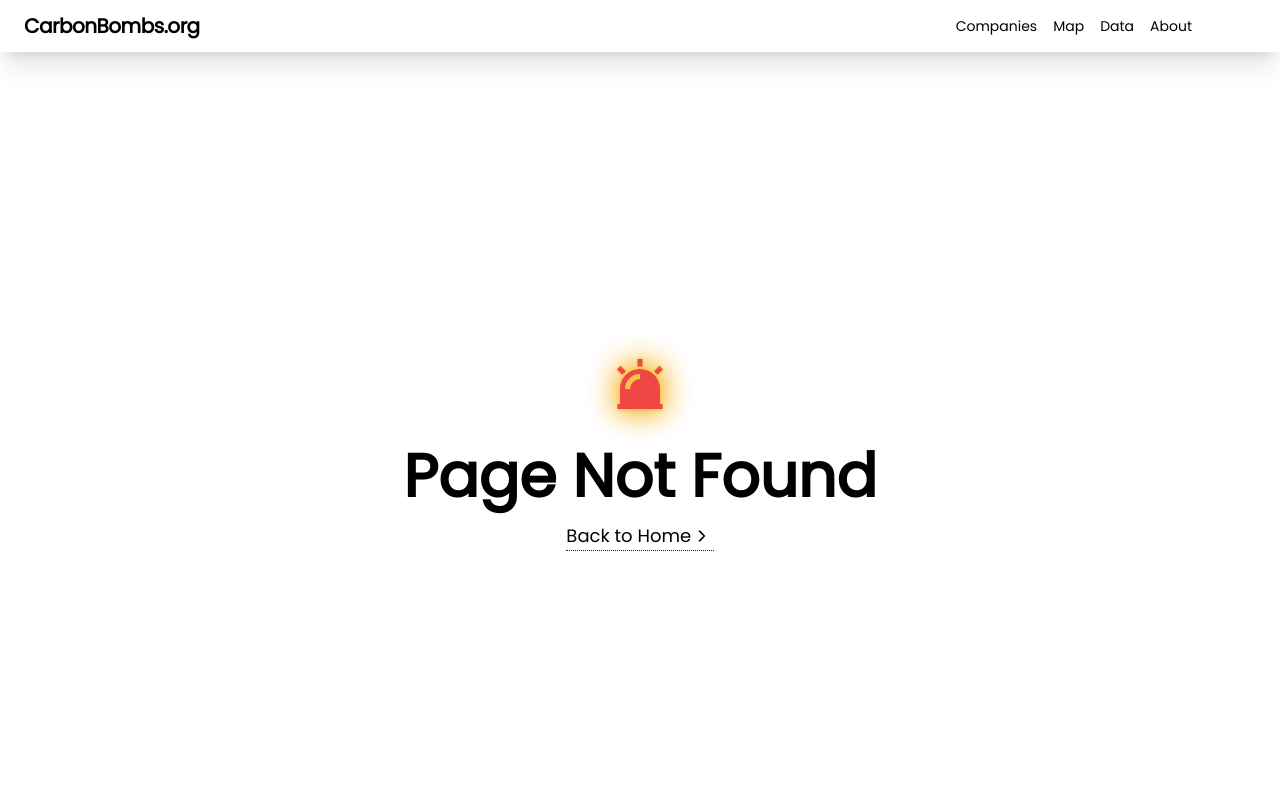
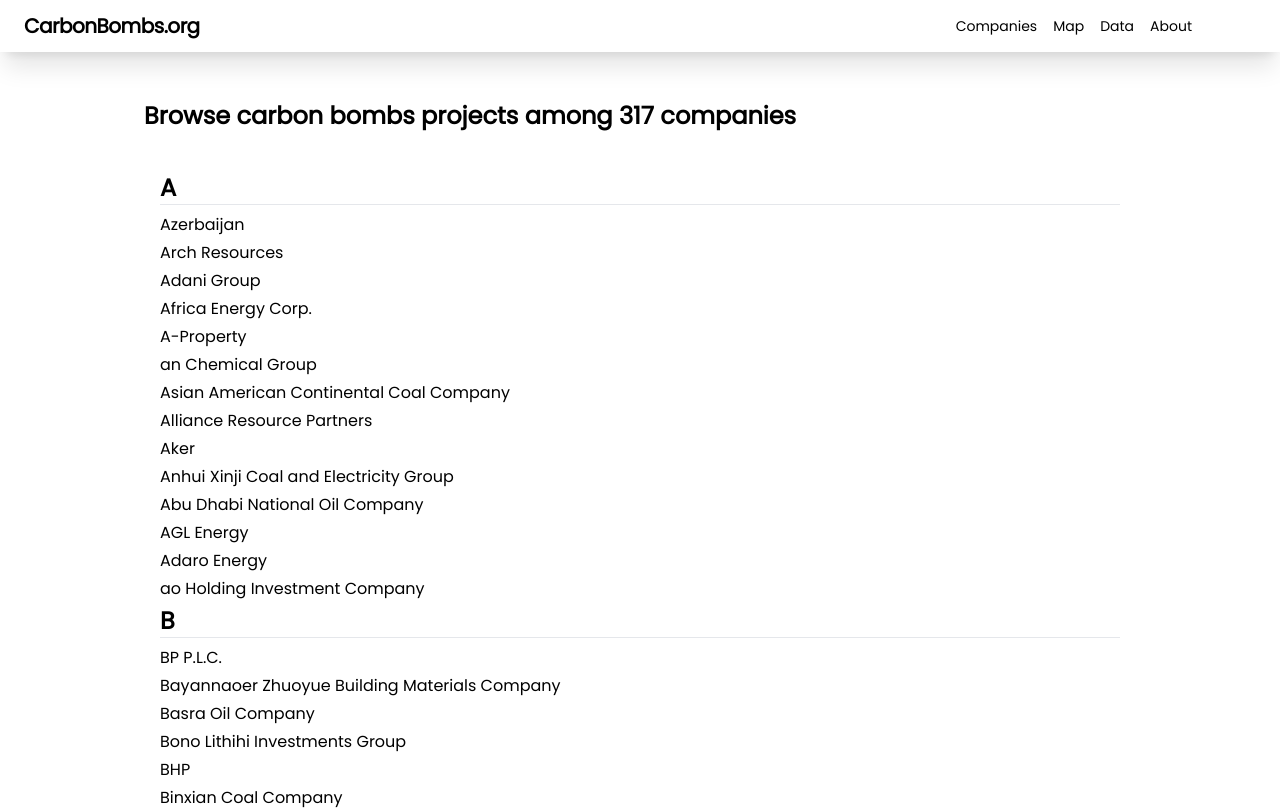
Before and after one commit to dataforgoodfr/CarbonBombsApp, a Next.js app: page /companies in a window 1280 px wide. Before the commit this address had no page. Shown: the top 810 px of the page. Built offline with nearby package versions, Linux system fonts and the light colour scheme.

Commit message:
add-company-pages

```diff
--- a/src/components/home/index.tsx
+++ b/src/components/home/index.tsx
@@ -9,7 +9,7 @@
 import WorldMap from '@/components/WorldMap';
 
 const HomePage = () => {
-  const { data = {} } = useContext(DataContext);
+  const { data } = useContext(DataContext);
   const [bombsFiltered, setBombsFiltered] = useState([]);
   const [selectedCompanies, setSelectedCompanies] = useState([]);
   const [selectedCountries, setSelectedCountries] = useState([]);
--- a/src/components/layout/Navbar.tsx
+++ b/src/components/layout/Navbar.tsx
@@ -1,12 +1,13 @@
 import * as React from 'react';
+import Link from 'next/link';
 
 const Navbar = () => {
   return (
     <nav className='sticky left-0 top-0 z-[9999] flex flex-wrap items-center justify-between bg-white bg-white p-3 px-6 shadow-xl'>
       <div className='mr-6 flex flex-shrink-0 items-center text-black'>
-        <span className='text-xl font-semibold tracking-tight'>
+        <Link href='/' className='text-xl font-semibold tracking-tight'>
           CarbonBombs.org
-        </span>
+        </Link>
       </div>
       <div className='block lg:hidden'>
         <button className='flex items-center rounded border border-black px-3 py-2 text-black hover:border-black hover:text-black'>
@@ -22,12 +23,12 @@
       </div>
       <div className='hidden pr-12 lg:flex lg:items-center'>
         <div className='text-sm'>
-          <a
-            href='#companies'
+          <Link
+            href='companies'
             className='mr-4 block text-black hover:text-gray-500 lg:inline-block'
           >
             Companies
-          </a>
+          </Link>
           <a
             href='#map'
             className='mr-4 block text-black hover:text-gray-500 lg:inline-block'
--- a/src/modules/contexts/dataContext.tsx
+++ b/src/modules/contexts/dataContext.tsx
@@ -4,12 +4,15 @@
 
 export const DataProvider = ({ children }) => {
   const [data, setData] = useState([]);
+  const [loading, setLoading] = useState(false);
 
   useEffect(() => {
+    setLoading(true);
     const fetchData = async () => {
       const res = await fetch('/api/data');
       const jsonData = await res.json();
       setData(jsonData);
+      setLoading(false);
     };
 
     fetchData();
@@ -19,6 +22,7 @@
     <DataContext.Provider
       value={{
         data,
+        loading,
       }}
     >
       {children}
--- /dev/null
+++ b/src/pages/companies/[name].tsx
@@ -0,0 +1,17 @@
+import { useRouter } from 'next/router';
+import Link from 'next/link';
+
+export default function Company() {
+  const router = useRouter();
+  const { name } = router.query;
+
+  return (
+    <div className='py-12'>
+      <Link className='mb-8 block text-xl text-blue-400' href='/companies'>
+        ⬅ Back
+      </Link>
+      <h1>Company Detail for: {name}</h1>
+      {/* Your other components and content go here */}
+    </div>
+  );
+}
--- /dev/null
+++ b/src/pages/companies/index.tsx
@@ -0,0 +1,53 @@
+import React, { useContext } from 'react';
+import Link from 'next/link';
+
+import DataContext from '@/modules/contexts/dataContext';
+
+const groupByFirstLetter = (companies) => {
+  return companies.reduce((result, company) => {
+    const letter = company[0].toUpperCase();
+    if (!result[letter]) {
+      result[letter] = [];
+    }
+
+    result[letter].push(company);
+    return result;
+  }, {});
+};
+
+const CompanyIndex = () => {
+  const { data, loading } = useContext(DataContext);
+  const { companies = [] } = data;
+  const companiesGroupedByLetter = groupByFirstLetter(companies);
+
+  if (loading) return <div>Loading...</div>;
+
+  return (
+    <div className='pt-12'>
+      <h2 className='mb-6 text-2xl font-bold text-black'>
+        {`Browse carbon bombs projects among ${companies?.length} companies`}
+      </h2>
+      <div className='container mx-auto px-4 pt-4'>
+        {Object.keys(companiesGroupedByLetter)
+          .sort()
+          .map((letter) => (
+            <div key={letter}>
+              <div className='text-2xl font-bold'>{letter}</div>
+              <hr className='mb-2' />
+              {companiesGroupedByLetter[letter].map((company) => (
+                <Link
+                  key={company}
+                  href={`/companies/${encodeURIComponent(company)}`}
+                  className='mb-1 block cursor-pointer hover:text-blue-500'
+                >
+                  {company}
+                </Link>
+              ))}
+            </div>
+          ))}
+      </div>
+    </div>
+  );
+};
+
+export default CompanyIndex;
```
